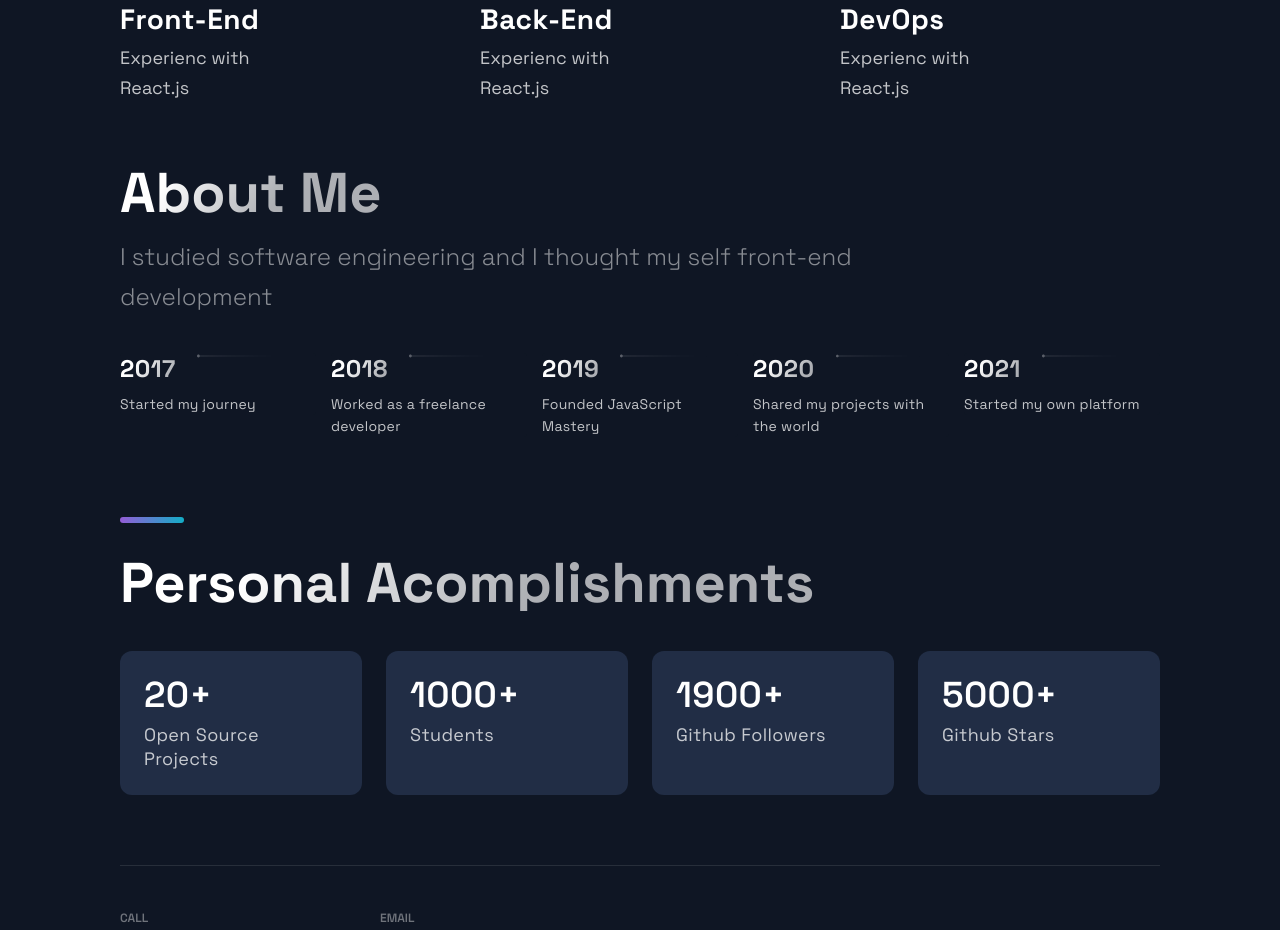
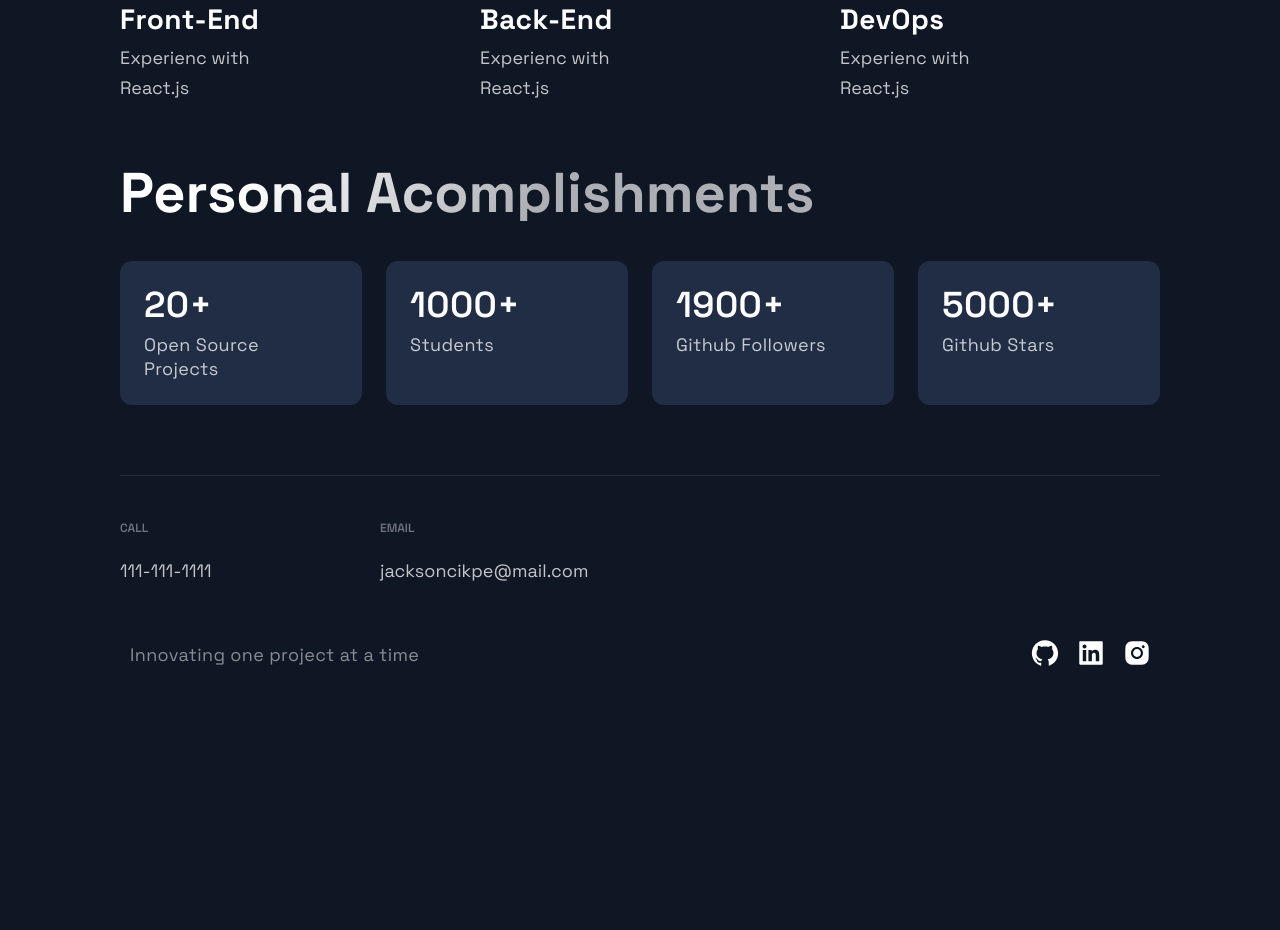
Before and after one commit to jacksonikpe/dummy-potfolio-website, a Next.js app: page / in a window 1280 px wide. Shown: the part 2504-3434 px from the top of the page. After the commit the page ends 3234 px from the top, so only its background shows below. Built offline with nearby package versions, Linux system fonts and the light colour scheme.

Commit message:
remove timeline

```diff
--- a/src/components/TimeLine/TimeLine.js
+++ /dev/null
@@ -1,145 +0,0 @@
-import React, { useState, useRef, useEffect } from "react";
-
-import {
-  CarouselButton,
-  CarouselButtonDot,
-  CarouselButtons,
-  CarouselContainer,
-  CarouselItem,
-  CarouselItemImg,
-  CarouselItemText,
-  CarouselItemTitle,
-  CarouselMobileScrollNode,
-} from "./TimeLineStyles";
-import {
-  Section,
-  SectionDivider,
-  SectionText,
-  SectionTitle,
-} from "../../styles/GlobalComponents";
-import { TimeLineData } from "../../constants/constants";
-
-const TOTAL_CAROUSEL_COUNT = TimeLineData.length;
-
-const Timeline = () => {
-  const [activeItem, setActiveItem] = useState(0);
-  const carouselRef = useRef();
-
-  const scroll = (node, left) => {
-    return node.scrollTo({ left, behavior: "smooth" });
-  };
-
-  const handleClick = (e, i) => {
-    e.preventDefault();
-
-    if (carouselRef.current) {
-      const scrollLeft = Math.floor(
-        carouselRef.current.scrollWidth * 0.7 * (i / TimeLineData.length)
-      );
-
-      scroll(carouselRef.current, scrollLeft);
-    }
-  };
-
-  const handleScroll = () => {
-    if (carouselRef.current) {
-      const index = Math.round(
-        (carouselRef.current.scrollLeft /
-          (carouselRef.current.scrollWidth * 0.7)) *
-          TimeLineData.length
-      );
-
-      setActiveItem(index);
-    }
-  };
-
-  // // snap back to beginning of scroll when window is resized
-  // // avoids a bug where content is covered up if coming from smaller screen
-  useEffect(() => {
-    const handleResize = () => {
-      scroll(carouselRef.current, 0);
-    };
-
-    window.addEventListener("resize", handleResize);
-  }, []);
-
-  return (
-    <Section id="about">
-      <SectionTitle>About Me</SectionTitle>
-      <SectionText>
-        I studied software engineering and I thought my self front-end
-        development
-      </SectionText>
-      <CarouselContainer ref={carouselRef} onScroll={handleScroll}>
-        <>
-          {TimeLineData.map((item, index) => (
-            <CarouselMobileScrollNode
-              key={index}
-              final={index === TOTAL_CAROUSEL_COUNT - 1}
-            >
-              <CarouselItem
-                index={index}
-                id={`carousel__item-${index}`}
-                active={activeItem}
-                onClick={(e) => handleClick(e, index)}
-              >
-                <CarouselItemTitle>
-                  {item.year}
-                  <CarouselItemImg
-                    width="208"
-                    height="6"
-                    viewBox="0 0 208 6"
-                    fill="none"
-                    xmlns="http://www.w3.org/2000/svg"
-                  >
-                    <path
-                      fill-rule="evenodd"
-                      clip-rule="evenodd"
-                      d="M2.5 5.5C3.88071 5.5 5 4.38071 5 3V3.5L208 3.50002V2.50002L5 2.5V3C5 1.61929 3.88071 0.5 2.5 0.5C1.11929 0.5 0 1.61929 0 3C0 4.38071 1.11929 5.5 2.5 5.5Z"
-                      fill="url(#paint0_linear)"
-                      fill-opacity="0.33"
-                    />
-                    <defs>
-                      <linearGradient
-                        id="paint0_linear"
-                        x1="-4.30412e-10"
-                        y1="0.5"
-                        x2="208"
-                        y2="0.500295"
-                        gradientUnits="userSpaceOnUse"
-                      >
-                        <stop stop-color="white" />
-                        <stop
-                          offset="0.79478"
-                          stop-color="white"
-                          stop-opacity="0"
-                        />
-                      </linearGradient>
-                    </defs>
-                  </CarouselItemImg>
-                </CarouselItemTitle>
-                <CarouselItemText>{item.text}</CarouselItemText>
-              </CarouselItem>
-            </CarouselMobileScrollNode>
-          ))}
-        </>
-      </CarouselContainer>
-      <CarouselButtons>
-        {TimeLineData.map((item, index) => (
-          <CarouselButton
-            key={index}
-            index={index}
-            active={activeItem}
-            onClick={(e) => handleClick(e, index)}
-            type="button"
-          >
-            <CarouselButtonDot active={activeItem} />
-          </CarouselButton>
-        ))}
-      </CarouselButtons>
-      <SectionDivider />
-    </Section>
-  );
-};
-
-export default Timeline;
--- a/src/components/TimeLine/TimeLineStyles.js
+++ /dev/null
@@ -1,154 +0,0 @@
-
-import styled from 'styled-components'
-
-export const CarouselContainer = styled.ul`
-  max-width: 1040px;
-  background: #0F1624;
-  padding: 0rem;
-  list-style:none;
-  display: flex;
-  justify-content: space-between;
-  /* overflow-x: hidden; */
-
-  margin-left: 32px;
-  &:first-of-type{
-    margin-left: 0px;
-  }
-
-  margin-bottom: 80px;
-
-  //remove scrollbar
-  scrollbar-width: none;
-   &::-webkit-scrollbar {
-     display: none;
-   }
-
-  @media ${props => props.theme.breakpoints.sm} {
-    overflow-x: scroll;
-    -webkit-overflow-scrolling: touch;
-    scroll-snap-type: x mandatory;
-    touch-action: pan-x;
-    justify-content: initial;
-    margin-bottom: 8px;
-  }
-`
-export const CarouselMobileScrollNode = styled.div`
-  @media ${props => props.theme.breakpoints.sm} {
-    display: flex;
-    min-width: ${({ final }) => final ? `120%;` : `min-content`}
-  }
-`
-
-export const CarouselItem = styled.div`
-  background: #0F1624;
-  border-radius: 3px;
-  max-width: 196px;
-
-  @media ${props => props.theme.breakpoints.md} {
-    max-width: 124px;
-  }
-
-  @media ${props => props.theme.breakpoints.sm} {
-    margin-left: 32px;
-    min-width: 120px;
-    background: #0E131F;
-    padding: 4px;
-    align-content: start;
-    scroll-snap-align: start;
-    border-radius: 3px;
-    overflow: visible;
-    position: relative;
-    height: fit-content;
-
-    ${(props) => props.active === props.index ? `opacity: 1` : `opacity: 0.5`};
-  }
-`
-
-export const CarouselItemTitle = styled.h4`
-  font-weight: bold;
-  font-size: 24px;
-  line-height: 32px;
-  letter-spacing: 0.02em;
-  display: flex;
-  /* This gradient is different due to the size of the Title container, it must transition sooner to be visible on the text */
-  background: linear-gradient(121.57deg, #FFFFFF 10%, rgba(255, 255, 255, 0.66) 30.15%);
-  -webkit-background-clip: text;
-  -webkit-text-fill-color: transparent;
-  margin-bottom: 8px;
-
-  @media ${props => props.theme.breakpoints.md} {
-    font-size: 20px;
-    line-height: 28px;
-    margin-bottom: 4px;
-  }
-
-  @media ${props => props.theme.breakpoints.sm} {
-    font-size: 16px;
-    line-height: 24px;
-  }
-`
-export const CarouselItemImg = styled.svg`
-  margin-left: 21px;
-  -webkit-mask-image: linear-gradient(to right, rgba(0,0,0,1), rgba(0,0,0,0));
-  width: 100%;
-
-  @media ${props => props.theme.breakpoints.sm} {
-    -webkit-mask-image: none;
-    margin-left: 16px;
-    overflow: visible;
-  }
-`
-
-export const CarouselItemText = styled.p`
-  font-size: 14px;
-  line-height: 22px;
-  letter-spacing: 0.02em;
-  color: rgba(255, 255, 255, 0.75);
-  padding-right: 16px;
-
-  @media ${props => props.theme.breakpoints.md} {
-    font-size: 12px;
-    line-height: 18px;
-    padding-right: 32px;
-  }
-  @media ${props => props.theme.breakpoints.sm} {
-    font-size: 10px;
-    line-height: 16px;
-    padding-right: 0;
-  }
-`
-export const CarouselButtons = styled.div`
-  width: 288px;
-
-  display: none;
-  visibility: hidden;
-
-  @media ${props => props.theme.breakpoints.sm} {
-    display: flex;
-    visibility: visible;
-    margin-bottom: 48px;
-  }
-`
-
-export const CarouselButton = styled.button`
-  box-sizing: border-box;
-  background: none;
-  padding: 4px;
-  border: none;
-  cursor: pointer;
-  margin-right: 4px;
-  opacity: ${(props) => props.active === props.index ? `1` : `.33`};
-  transform: ${(props) => props.active === props.index ? `scale(1.6)` : `scale(1)`};
-
-  &:focus {
-    outline: none;
-  }
-`
-
-export const CarouselButtonDot = styled.div`
-  background-color: white;
-  border-radius: 10px;
-  margin: auto;
-  width: 3px;
-  height: 3px;
-`
--- a/src/pages/index.js
+++ b/src/pages/index.js
@@ -3,7 +3,6 @@ import BgAnimation from "../components/BackgrooundAnimation/BackgroundAnimation"
 import Hero from "../components/Hero/Hero";
 import Projects from "../components/Projects/Projects";
 import Technologies from "../components/Technologies/Technologies";
-import Timeline from "../components/TimeLine/TimeLine";
 import { Layout } from "../layout/Layout";
 import { Section } from "../styles/GlobalComponents";
 
@@ -16,7 +15,6 @@ const Home = () => {
       </Section>
       <Projects />
       <Technologies />
-      <Timeline />
       <Acomplishments />
     </Layout>
   );
```
